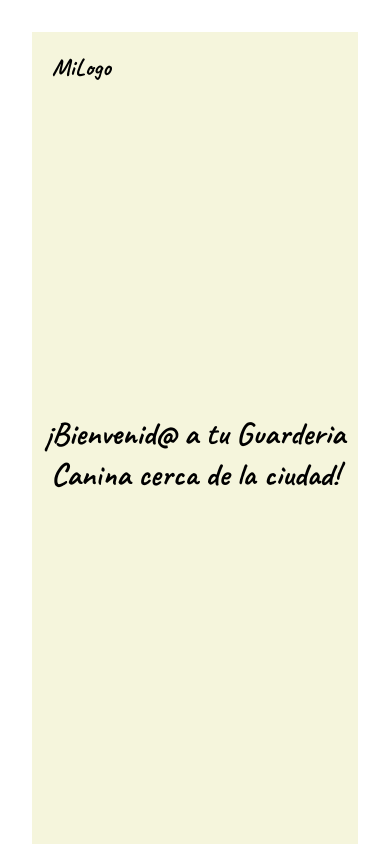
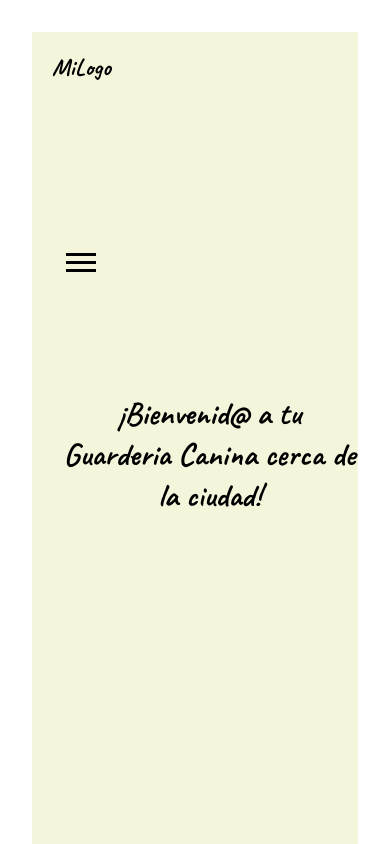
Before and after one commit to Vaz77/frontendResidenciaCanina, a React (Vite) app: page / in a window 390 px wide. Shown: the top 844 px of the page. Built offline with nearby package versions, Linux system fonts and the light colour scheme.

Commit message:
Actualizo navbar y añado menu desplegable para pantallas moviles

```diff
--- a/src/common/Footer/Footer.css
+++ b/src/common/Footer/Footer.css
@@ -65,7 +65,7 @@
   }
 
   .footer-social-icons img {
-  width: 30px; /* Ajusta el tamaño de los iconos según tus preferencias */
+    width: 30px;
     height: 30px;
   }
 
@@ -79,7 +79,7 @@
     margin-bottom: -2em;
   }
 
-  .footer-content {
+  .footer-content{
     margin-bottom: -1em;
   }
 }
--- a/src/common/Navbar/Navbar.css
+++ b/src/common/Navbar/Navbar.css
@@ -56,24 +56,49 @@
   transform: scaleX(1);
 }
 
+.menu-icon {
+  display: none;
+  cursor: pointer;
+}
+
+.icon-line {
+  width: 30px;
+  height: 3px;
+  background-color: black;
+  margin: 5px;
+  transition: transform 0.3s ease;
+}
+
+.nav-links {
+  display: flex;
+  flex-direction: column;
+  align-items: center;
+  padding: 0;
+  margin-top: 4em;
+}
+
 @media screen and (max-width: 768px) {
+  .menu-icon {
+    display: block;
+  }
+
   .nav-links {
     display: none;
     flex-direction: column;
     align-items: center;
     position: absolute;
-    top: 70px;
     left: 0;
-    background-color: #333;
+    margin-top: 2.8em;
     padding: 1rem;
+    background-color: rgba(245, 245, 220, 0.799);
   }
-  .nav-links li {
-    margin: 0.5rem 0;
+
+  .nav-links.open {
+    display: flex;
   }
+
   .nav-links a {
-    color: #fff;
+    color: #357700;
     text-decoration: none;
   }
-  .active {
-  }
 }
--- a/src/common/Navbar/Navbar.jsx
+++ b/src/common/Navbar/Navbar.jsx
@@ -1,12 +1,21 @@
-import React from "react";
+import React, { useState } from "react";
 import "./Navbar.css";
 import { NavLink } from "react-router-dom";
 
 const Navbar = () => {
+  const [isMenuOpen, setIsMenuOpen] = useState(false);
+  const toggleMenu = () => {
+    setIsMenuOpen(!isMenuOpen);
+  };
   return (
     <nav className="navbar">
       <div className="logo">MiLogo</div>
-      <ul className="nav-links">
+      <div className={`menu-icon ${isMenuOpen ? "open" : ""}`} onClick={toggleMenu}>
+        <div className="icon-line"></div>
+        <div className="icon-line"></div>
+        <div className="icon-line"></div>
+      </div>
+      <ul className={`nav-links ${isMenuOpen ? "open" : ""}`}>
         <NavLink as={NavLink} to="/" exact="true" className="inicio">
           <h5>Inicio</h5>
         </NavLink>
--- a/src/pages/HomePage/HomePage.css
+++ b/src/pages/HomePage/HomePage.css
@@ -36,3 +36,10 @@ body {
     transform: translateY(0);
   }
 }
+
+@media screen and (max-width: 768px) {
+  .textoBienvenida{
+    margin-left: 0.9em;
+  }
+
+}
--- a/src/pages/HomePage/HomePage.jsx
+++ b/src/pages/HomePage/HomePage.jsx
@@ -4,9 +4,11 @@ import "./HomePage.css";
 const HomePage = () => {
   return (
     <div className="generalHome">
+      <div className="centralImage">
       <h1 className="textoBienvenida">
         ¡Bienvenid@ a tu Guarderia Canina cerca de la ciudad!
       </h1>
+      </div>
     </div>
   );
 };
```
Also changed, not shown: 1 other file (tests, documents, lock files or other folders). Lines whose indentation alone changed are shown as unchanged.
